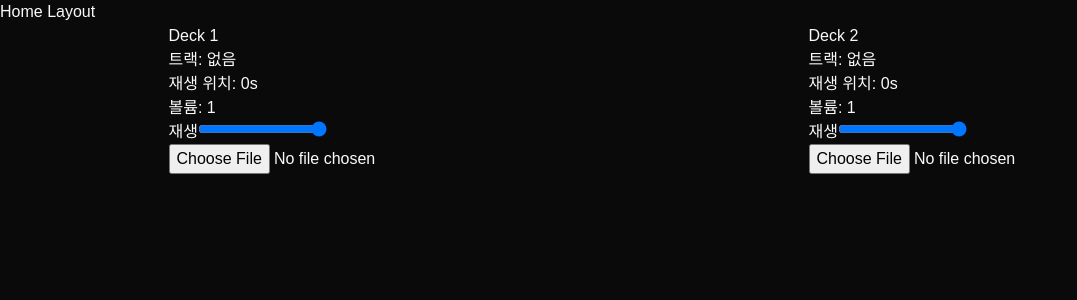
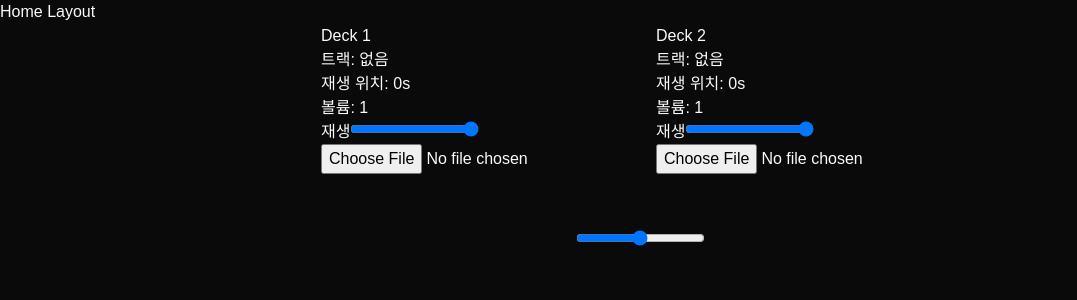
Before and after one commit to f-ffff-f/wdj, a Next.js app: page / in a window 1280 px wide. Shown: the top 300 px of the page, without its empty margins (0-1077 px from the left). Built offline with nearby package versions, Linux system fonts and the light colour scheme.

Commit message:
feat: apply valtio

```diff
--- /dev/null
+++ b/app/_components/CrossFader.tsx
@@ -0,0 +1,27 @@
+// /src/components/Crossfader.tsx
+import React from 'react'
+import { useSnapshot } from 'valtio'
+import { consoleState } from '@/app/_lib/consoleState'
+
+const Crossfader: React.FC = () => {
+    const consoleSnap = useSnapshot(consoleState)
+
+    const handleCrossfadeChange = (event: React.ChangeEvent<HTMLInputElement>) => {
+        consoleState.crossfadeValue = parseFloat(event.target.value)
+    }
+
+    return (
+        <div className="flex flex-col items-center mt-6">
+            <input
+                type="range"
+                min="0"
+                max="1"
+                step="0.01"
+                value={consoleSnap.crossfadeValue}
+                onChange={handleCrossfadeChange}
+            />
+        </div>
+    )
+}
+
+export default Crossfader
--- a/app/_components/Deck.tsx
+++ b/app/_components/Deck.tsx
@@ -1,6 +1,6 @@
-import React from 'react'
+import React, { useRef, useEffect } from 'react'
 import { useSnapshot } from 'valtio'
-import { deckState } from '@/app/_lib/deckState'
+import { consoleState } from '@/app/_lib/consoleState'
 import FileUploader from '@/app/_components/FileUploader'
 
 interface DeckProps {
@@ -8,41 +8,95 @@ interface DeckProps {
 }
 
 const Deck: React.FC<DeckProps> = ({ deckNumber }) => {
-    const deck = deckNumber === 1 ? deckState.deck1 : deckState.deck2
-    const snap = useSnapshot(deck)
+    const deckState = deckNumber === 1 ? consoleState.deck1 : consoleState.deck2
+    const crossfadeValue = consoleState.crossfadeValue
+    const deckSnap = useSnapshot(deckState)
+    const audioRef = useRef<HTMLAudioElement | null>(null)
+    const audioContextRef = useRef<AudioContext | null>(null)
+    const gainNodeRef = useRef<GainNode | null>(null)
+    const sourceNodeRef = useRef<MediaElementAudioSourceNode | null>(null)
 
     const handleFileSelect = (file: File) => {
-        // 여기에 오디오 파일을 데크에 로드하는 로직을 구현하세요
-        console.log(`Deck ${deckNumber}에 선택된 파일:`, file)
-        // 예시로 현재 트랙을 파일 정보로 설정
-        deck.currentTrack = {
+        deckState.currentTrack = {
             id: file.name,
             title: file.name,
             artist: 'Unknown',
-            duration: 0, // 오디오 라이브러리를 사용해 재생 시간을 추출할 수 있습니다.
+            duration: 0,
         }
-        deck.playPosition = 0
-        deck.isPlaying = false
+        deckState.playPosition = 0
+        deckState.isPlaying = false
+
+        const audioURL = URL.createObjectURL(file)
+        if (audioRef.current) {
+            audioRef.current.src = audioURL
+        }
     }
 
     const handlePlayPause = () => {
-        deck.isPlaying = !deck.isPlaying
+        if (audioRef.current) {
+            if (deckSnap.isPlaying) {
+                audioRef.current.pause()
+            } else {
+                audioRef.current.play()
+            }
+        }
+        deckState.isPlaying = !deckState.isPlaying
     }
 
     const handleVolumeChange = (event: React.ChangeEvent<HTMLInputElement>) => {
-        deck.volume = parseFloat(event.target.value)
+        deckState.volume = parseFloat(event.target.value)
+        if (gainNodeRef.current) {
+            const crossfadeAdjustment =
+                deckNumber === 1
+                    ? 1 - crossfadeValue // Deck 1은 크로스페이더 값이 낮을수록 볼륨이 높아짐
+                    : crossfadeValue // Deck 2는 크로스페이더 값이 높을수록 볼륨이 높아짐
+            gainNodeRef.current.gain.value = deckSnap.volume * crossfadeAdjustment
+        }
     }
+
+    useEffect(() => {
+        if (!audioContextRef.current) {
+            audioContextRef.current = new AudioContext()
+        }
+        if (audioRef.current && audioContextRef.current) {
+            const audioContext = audioContextRef.current
+
+            // Create MediaElementAudioSourceNode if not already created
+            if (!sourceNodeRef.current) {
+                sourceNodeRef.current = audioContext.createMediaElementSource(audioRef.current)
+            }
+
+            // Create GainNode if not already created
+            if (!gainNodeRef.current) {
+                gainNodeRef.current = audioContext.createGain()
+                sourceNodeRef.current.connect(gainNodeRef.current)
+                gainNodeRef.current.connect(audioContext.destination)
+            }
+
+            // Update gain based on volume and crossfade value
+            const crossfadeAdjustment = deckNumber === 1 ? 1 - crossfadeValue : crossfadeValue
+            gainNodeRef.current.gain.value = deckSnap.volume * crossfadeAdjustment
+        }
+    }, [deckSnap.volume, crossfadeValue, deckNumber])
 
     return (
         <div>
             <h2>Deck {deckNumber}</h2>
             <div>
-                <p>트랙: {snap.currentTrack ? snap.currentTrack.title : '없음'}</p>
-                <p>재생 위치: {snap.playPosition}s</p>
-                <p>볼륨: {snap.volume}</p>
-                <button onClick={handlePlayPause}>{snap.isPlaying ? '일시정지' : '재생'}</button>
-                <input type="range" min="0" max="1" step="0.01" value={snap.volume} onChange={handleVolumeChange} />
+                <p>트랙: {deckSnap.currentTrack ? deckSnap.currentTrack.title : '없음'}</p>
+                <p>재생 위치: {deckSnap.playPosition}s</p>
+                <p>볼륨: {deckSnap.volume}</p>
+                <button onClick={handlePlayPause}>{deckSnap.isPlaying ? '일시정지' : '재생'}</button>
+                <input type="range" min="0" max="1" step="0.01" value={deckSnap.volume} onChange={handleVolumeChange} />
                 <FileUploader onFileSelect={handleFileSelect} />
+                <audio
+                    ref={audioRef}
+                    onTimeUpdate={() => {
+                        if (audioRef.current) {
+                            deckState.playPosition = audioRef.current.currentTime
+                        }
+                    }}
+                />
             </div>
         </div>
     )
--- a/app/_lib/deckState.ts
+++ b/app/_lib/consoleState.ts
@@ -8,7 +8,7 @@ interface ITrackInfo {
     duration: number
 }
 
-interface IDeckState {
+interface IDeck {
     currentTrack: ITrackInfo | null
     playPosition: number
     volume: number
@@ -16,19 +16,20 @@ interface IDeckState {
     // 필요에 따라 추가 필드 작성
 }
 
-export const deckState = proxy({
+export const consoleState = proxy({
     deck1: {
         currentTrack: null,
         playPosition: 0,
         volume: 1,
         isPlaying: false,
-    } as IDeckState,
+    } as IDeck,
     deck2: {
         currentTrack: null,
         playPosition: 0,
         volume: 1,
         isPlaying: false,
-    } as IDeckState,
+    } as IDeck,
+    crossfadeValue: 0.5, // 0: Deck 1, 1: Deck 2, 0.5: Center
 })
 
-const unsub = devtools(deckState, { name: 'deck state', enabled: true })
+const unsub = devtools(consoleState, { name: 'console state', enabled: true })
--- a/app/page.tsx
+++ b/app/page.tsx
@@ -2,13 +2,17 @@
 
 import React from 'react'
 import Deck from '@/app/_components/Deck'
+import Crossfader from '@/app/_components/CrossFader'
 
 const Home: React.FC = () => {
     return (
         <div>
-            <div style={{ display: 'flex', justifyContent: 'space-around' }}>
+            <div className="flex flex-wrap justify-center gap-8 mb-8">
                 <Deck deckNumber={1} />
                 <Deck deckNumber={2} />
+            </div>
+            <div className="flex justify-center">
+                <Crossfader />
             </div>
         </div>
     )
```
